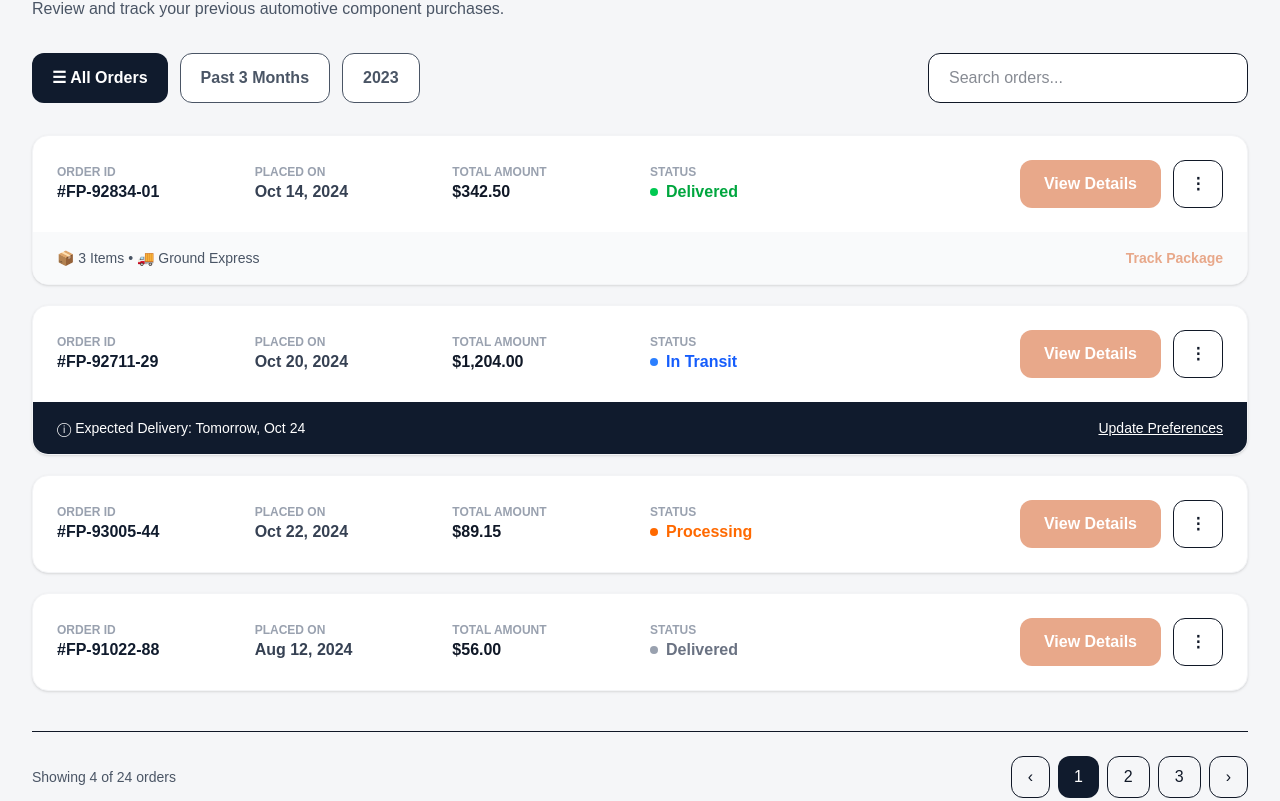
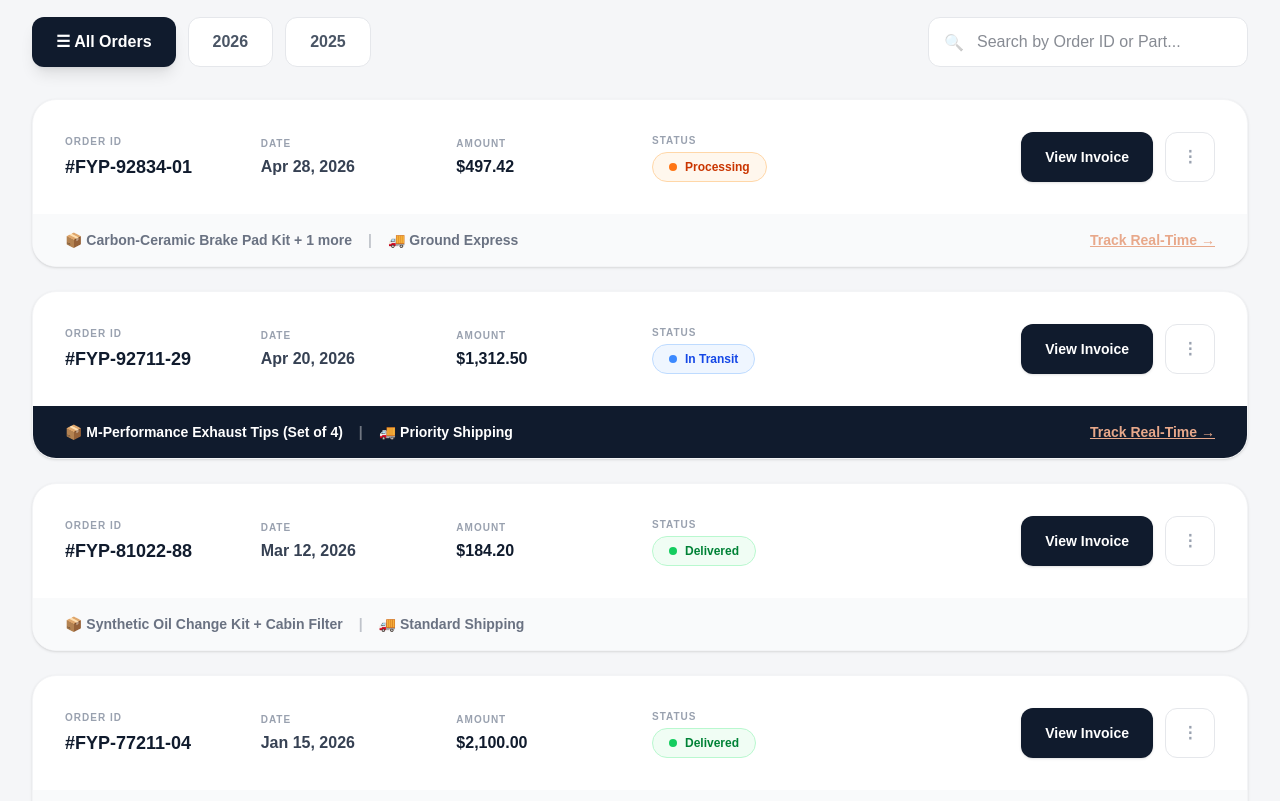
Before and after one commit to eyadhossam989-cyber/find-your-parts, a Next.js app: page /orders in a window 1280 px wide. Shown: the part 199-1000 px from the top of the page. Built offline with nearby package versions, Linux system fonts and the light colour scheme.

Commit message:
new orders 1

```diff
--- a/app/orders/page.tsx
+++ b/app/orders/page.tsx
@@ -1,148 +1,173 @@
+"use client";
+import Link from "next/link";
+
+// 1. LEGIT ORDER DATA: Consistent with your BMW M4 theme
 const orders = [
-  ["#FP-92834-01", "Oct 14, 2024", "$342.50", "Delivered", "green"],
-  ["#FP-92711-29", "Oct 20, 2024", "$1,204.00", "In Transit", "blue"],
-  ["#FP-93005-44", "Oct 22, 2024", "$89.15", "Processing", "orange"],
-  ["#FP-91022-88", "Aug 12, 2024", "$56.00", "Delivered", "gray"],
+  {
+    id: "#FYP-92834-01",
+    date: "Apr 28, 2026",
+    total: "$497.42",
+    status: "Processing",
+    items: "Carbon-Ceramic Brake Pad Kit + 1 more",
+    type: "Ground Express",
+    color: "orange"
+  },
+  {
+    id: "#FYP-92711-29",
+    date: "Apr 20, 2026",
+    total: "$1,312.50",
+    status: "In Transit",
+    items: "M-Performance Exhaust Tips (Set of 4)",
+    type: "Priority Shipping",
+    color: "blue"
+  },
+  {
+    id: "#FYP-81022-88",
+    date: "Mar 12, 2026",
+    total: "$184.20",
+    status: "Delivered",
+    items: "Synthetic Oil Change Kit + Cabin Filter",
+    type: "Standard Shipping",
+    color: "green"
+  },
+  {
+    id: "#FYP-77211-04",
+    date: "Jan 15, 2026",
+    total: "$2,100.00",
+    status: "Delivered",
+    items: "KW Variant 3 Coilovers",
+    type: "Freight",
+    color: "green"
+  },
 ];
 
 export default function OrdersPage() {
   return (
     <main className="min-h-screen bg-[#f5f6f8] text-[#101827]">
+      {/* Header Section */}
+      <section className="max-w-[1280px] mx-auto p-8">
+        <div className="flex justify-between items-end mb-8">
+          <div>
+            <p className="text-[#e8a88a] font-bold uppercase tracking-wider text-sm">Account Dashboard</p>
+            <h2 className="text-5xl font-extrabold text-[#101b2d] mt-1">Order History</h2>
+          </div>
+          <Link href="/" className="text-gray-500 font-bold hover:text-[#e8a88a] transition">
+            ← Back to Shop
+          </Link>
+        </div>
 
-
-      <section className="max-w-[1280px] mx-auto p-8">
-        <p className="text-[#e8a88a] font-bold">Purchase Tracking</p>
-        <h2 className="text-5xl font-extrabold text-[#101b2d] mt-1">
-          Order History
-        </h2>
-        <p className="text-gray-600 mt-2 mb-8">
-          Review and track your previous automotive component purchases.
-        </p>
-
+        {/* Filters */}
         <div className="flex flex-col md:flex-row justify-between gap-4 mb-8">
           <div className="flex gap-3">
-            <button className="bg-[#101b2d] text-white px-5 py-3 rounded-xl font-bold">
+            <button className="bg-[#101b2d] text-white px-6 py-3 rounded-xl font-bold shadow-lg">
               ☰ All Orders
             </button>
-            <button className="bg-white border px-5 py-3 rounded-xl font-bold text-gray-600">
-              Past 3 Months
+            <button className="bg-white border border-gray-200 px-6 py-3 rounded-xl font-bold text-gray-600 hover:bg-gray-50 transition">
+              2026
             </button>
-            <button className="bg-white border px-5 py-3 rounded-xl font-bold text-gray-600">
-              2023
+            <button className="bg-white border border-gray-200 px-6 py-3 rounded-xl font-bold text-gray-600 hover:bg-gray-50 transition">
+              2025
             </button>
           </div>
-
-          <input
-            className="bg-white border rounded-xl px-5 py-3 w-full md:w-80"
-            placeholder="Search orders..."
-          />
+          <div className="relative">
+            <input
+              className="bg-white border border-gray-200 rounded-xl px-12 py-3 w-full md:w-80 outline-none focus:ring-2 focus:ring-[#e8a88a]"
+              placeholder="Search by Order ID or Part..."
+            />
+            <span className="absolute left-4 top-3.5 opacity-30">🔍</span>
+          </div>
         </div>
 
-        <div className="space-y-5">
-          {orders.map(([id, date, total, status, color], index) => (
+        {/* Orders List */}
+        <div className="space-y-6">
+          {orders.map((order, index) => (
             <div
-              key={id}
-              className="bg-white rounded-2xl shadow border border-gray-100 overflow-hidden hover:shadow-lg transition"
+              key={order.id}
+              className="bg-white rounded-3xl shadow-sm border border-gray-100 overflow-hidden hover:shadow-md transition-all duration-300"
             >
-              <div className="p-6 grid grid-cols-1 lg:grid-cols-12 gap-5 items-center">
+              <div className="p-8 grid grid-cols-1 lg:grid-cols-12 gap-6 items-center">
+                {/* ID */}
                 <div className="lg:col-span-2">
-                  <p className="text-xs text-gray-400 font-bold uppercase">
-                    Order ID
-                  </p>
-                  <p className="font-extrabold text-[#101b2d]">{id}</p>
+                  <p className="text-[10px] text-gray-400 font-black uppercase tracking-widest mb-1">Order ID</p>
+                  <p className="font-black text-[#101b2d] text-lg">{order.id}</p>
                 </div>
 
+                {/* Date */}
                 <div className="lg:col-span-2">
-                  <p className="text-xs text-gray-400 font-bold uppercase">
-                    Placed On
-                  </p>
-                  <p className="text-gray-700 font-semibold">{date}</p>
+                  <p className="text-[10px] text-gray-400 font-black uppercase tracking-widest mb-1">Date</p>
+                  <p className="text-gray-700 font-bold">{order.date}</p>
                 </div>
 
+                {/* Total */}
                 <div className="lg:col-span-2">
-                  <p className="text-xs text-gray-400 font-bold uppercase">
-                    Total Amount
-                  </p>
-                  <p className="font-extrabold">{total}</p>
+                  <p className="text-[10px] text-gray-400 font-black uppercase tracking-widest mb-1">Amount</p>
+                  <p className="font-black text-[#101b2d]">{order.total}</p>
                 </div>
 
+                {/* Status Badge */}
                 <div className="lg:col-span-3">
-                  <p className="text-xs text-gray-400 font-bold uppercase">
-                    Status
-                  </p>
-                  <div className="flex items-center gap-2 font-extrabold">
-                    <span
-                      className={`w-2 h-2 rounded-full ${
-                        color === "green"
-                          ? "bg-green-500"
-                          : color === "blue"
-                          ? "bg-blue-500"
-                          : color === "orange"
-                          ? "bg-orange-500"
-                          : "bg-gray-400"
-                      }`}
+                  <p className="text-[10px] text-gray-400 font-black uppercase tracking-widest mb-1">Status</p>
+                  <div className={`inline-flex items-center gap-2 px-4 py-1.5 rounded-full font-black text-xs border
+                    ${order.color === 'green' ? 'bg-green-50 border-green-200 text-green-700' :
+                      order.color === 'blue' ? 'bg-blue-50 border-blue-200 text-blue-700' :
+                      'bg-orange-50 border-orange-200 text-orange-700'}`}
+                  >
+                    <span className={`w-2 h-2 rounded-full animate-pulse
+                      ${order.color === 'green' ? 'bg-green-500' :
+                        order.color === 'blue' ? 'bg-blue-500' : 'bg-orange-500'}`}
                     />
-                    <span
-                      className={
-                        color === "green"
-                          ? "text-green-600"
-                          : color === "blue"
-                          ? "text-blue-600"
-                          : color === "orange"
-                          ? "text-orange-500"
-                          : "text-gray-500"
-                      }
-                    >
-                      {status}
-                    </span>
+                    {order.status}
                   </div>
                 </div>
 
+                {/* Actions */}
                 <div className="lg:col-span-3 flex justify-end gap-3">
-                  <button className="bg-[#e8a88a] text-white px-6 py-3 rounded-xl font-extrabold">
-                    View Details
+                  <button className="bg-[#101b2d] text-white px-6 py-3 rounded-xl font-bold text-sm hover:bg-black transition shadow-sm">
+                    View Invoice
                   </button>
-                  <button className="border rounded-xl px-4 font-bold">⋮</button>
+                  <button className="border border-gray-200 rounded-xl px-4 py-3 font-bold text-gray-400 hover:bg-gray-50 transition">
+                    ⋮
+                  </button>
                 </div>
               </div>
 
-              {index === 0 && (
-                <div className="bg-gray-50 px-6 py-4 flex justify-between text-sm text-gray-600">
-                  <span>📦 3 Items • 🚚 Ground Express</span>
-                  <span className="text-[#e8a88a] font-bold">Track Package</span>
+              {/* Detail Bar */}
+              <div className={`px-8 py-4 flex justify-between items-center text-sm font-bold
+                ${index === 1 ? 'bg-[#101b2d] text-white' : 'bg-gray-50 text-gray-500'}`}
+              >
+                <div className="flex items-center gap-4">
+                  <span>📦 {order.items}</span>
+                  <span className="opacity-40">|</span>
+                  <span>🚚 {order.type}</span>
                 </div>
-              )}
-
-              {index === 1 && (
-                <div className="bg-[#101b2d] text-white px-6 py-4 flex justify-between text-sm">
-                  <span>ⓘ Expected Delivery: Tomorrow, Oct 24</span>
-                  <span className="underline">Update Preferences</span>
-                </div>
-              )}
+                {order.status !== "Delivered" && (
+                  <button className="text-[#e8a88a] underline hover:text-white transition">
+                    Track Real-Time →
+                  </button>
+                )}
+              </div>
             </div>
           ))}
         </div>
 
-        <div className="mt-10 flex justify-between items-center border-t pt-6">
-          <p className="text-sm text-gray-600">Showing 4 of 24 orders</p>
-
+        {/* Pagination */}
+        <div className="mt-12 flex justify-between items-center border-t border-gray-200 pt-8">
+          <p className="text-sm font-bold text-gray-400">Showing 4 of 24 automotive orders</p>
           <div className="flex gap-2">
-            <button className="border rounded-xl px-4 py-2">‹</button>
-            <button className="bg-[#101b2d] text-white rounded-xl px-4 py-2">
-              1
-            </button>
-            <button className="border rounded-xl px-4 py-2">2</button>
-            <button className="border rounded-xl px-4 py-2">3</button>
-            <button className="border rounded-xl px-4 py-2">›</button>
+            <button className="border border-gray-200 rounded-xl w-10 h-10 flex items-center justify-center font-bold hover:bg-white transition">‹</button>
+            <button className="bg-[#101b2d] text-white rounded-xl w-10 h-10 flex items-center justify-center font-bold shadow-md">1</button>
+            <button className="border border-gray-200 rounded-xl w-10 h-10 flex items-center justify-center font-bold hover:bg-white transition">2</button>
+            <button className="border border-gray-200 rounded-xl w-10 h-10 flex items-center justify-center font-bold hover:bg-white transition">›</button>
           </div>
         </div>
       </section>
 
-      <footer className="bg-[#101b2d] text-white mt-10 py-10 text-center">
-        <h3 className="text-[#e8a88a] font-extrabold text-xl">FYP</h3>
-        <p className="text-slate-400 text-sm mt-2">
-          © 2026 Find Your Parts. Professional Grade Components.
+      <footer className="bg-[#101b2d] text-white mt-20 py-12 text-center border-t border-white/5">
+        <h3 className="text-[#e8a88a] font-black text-2xl tracking-tighter">FYP</h3>
+        <p className="text-slate-500 text-xs mt-3 uppercase tracking-widest font-bold">
+          Professional Grade Automotive Infrastructure
         </p>
+        <p className="text-slate-600 text-[10px] mt-8">© 2026 Find Your Parts. All Rights Reserved.</p>
       </footer>
     </main>
   );
```
